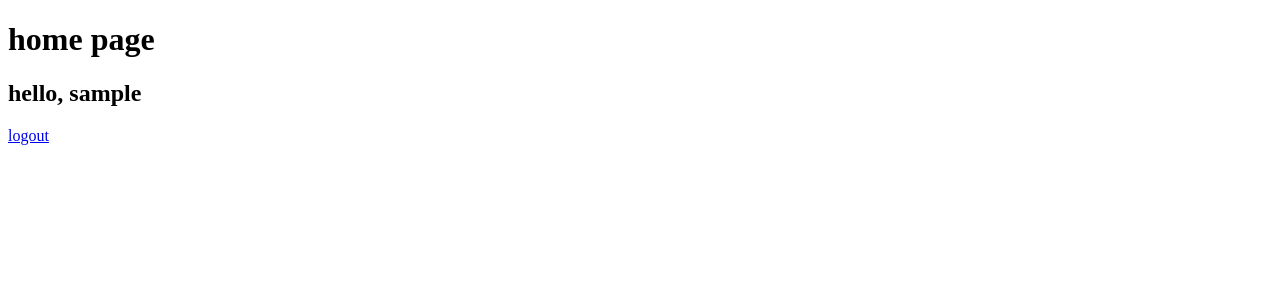
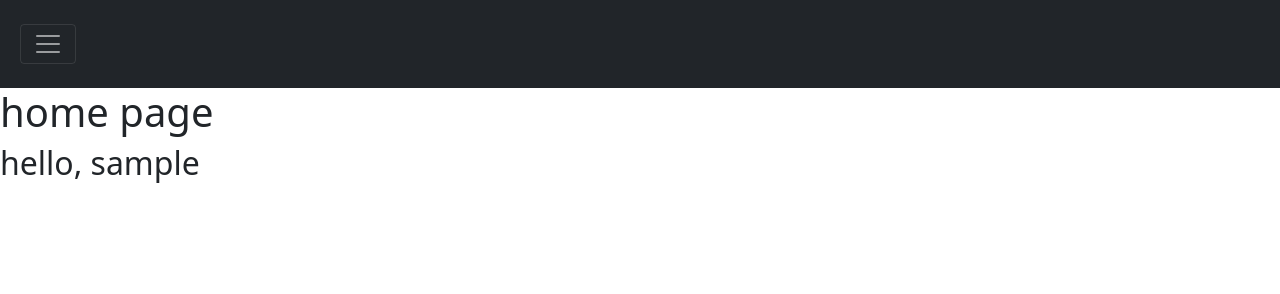
Before and after one commit to cyobero/scims, a Django app: page / in a window 1280 px wide. Shown: the top 294 px of the page. Run offline with Django 3.2, Linux system fonts and the light colour scheme; the visitor is signed in with stand-in values (Sample User, id 1).

Commit message:
sidebar navigation

```diff
--- /dev/null
+++ b/static/css/style.css
@@ -0,0 +1,69 @@
+ /* The sidebar menu */
+.sidebar {
+  height: 100%; /* 100% Full-height */
+  width: 0; /* 0 width - change this with JavaScript */
+  position: fixed; /* Stay in place */
+  z-index: 1; /* Stay on top */
+  top: 0;
+  left: 0;
+  background-color: #212529; /* Black*/
+  overflow-x: hidden; /* Disable horizontal scroll */
+  padding-top: 70px; /* Place content 60px from the top */
+  transition: 0.5s; /* 0.5 second transition effect to slide in the sidebar */
+}
+
+/* The sidebar links */
+.sidebar a {
+  padding: 8px 8px 8px 32px;
+  text-decoration: none;
+  font-size: 25px;
+  color: #818181;
+  display: block;
+  transition: 0.3s;
+}
+
+/* When you mouse over the navigation links, change their color */
+.sidebar a:hover {
+  color: #f1f1f1;
+}
+
+/* Position and style the close button (top right corner) */
+.sidebar .closebtn {
+  position: absolute;
+  top: 0;
+  right: 25px;
+  font-size: 36px;
+  margin-left: 50px;
+}
+
+.navbar {
+  background-color: #292b2c;
+}
+
+
+/* The button used to open the sidebar */
+.openbtn {
+  font-size: 20px;
+  cursor: pointer;
+  background-color: #111;
+  color: white;
+  padding: 10px 15px;
+  border: none;
+}
+
+.openbtn:hover {
+  background-color: #444;
+}
+
+
+/* Style page content - use this if you want to push the page content to the right when you open the side navigation */
+#main {
+  transition: margin-left .5s; /* If you want a transition effect */
+  padding: 20px;
+}
+
+/* On smaller screens, where height is less than 450px, change the style of the sidenav (less padding and a smaller font size) */
+@media screen and (max-height: 450px) {
+  .sidebar {padding-top: 15px;}
+  .sidebar a {font-size: 18px;}
+}
--- /dev/null
+++ b/static/js/style.js
@@ -0,0 +1,11 @@
+/* Set the width of the sidebar to 250px and the left margin of the page content to 250px */
+function openNav() {
+  document.getElementById("mySidebar").style.width = "250px";
+  document.getElementById("main").style.marginLeft = "250px";
+}
+
+/* Set the width of the sidebar to 0 and the left margin of the page content to 0 */
+function closeNav() {
+  document.getElementById("mySidebar").style.width = "0";
+  document.getElementById("main").style.marginLeft = "0";
+}
--- a/templates/base.html
+++ b/templates/base.html
@@ -2,11 +2,15 @@
 <html>
 	<head>
 		<title>{% block title %}{% endblock %}</title>
+		<!-- Bootstrap CSS -->
+<link rel='stylesheet' href='https://cdn.jsdelivr.net/npm/bootstrap@5.0.0-beta1/dist/css/bootstrap.min.css'>
 		{% block styles %}{% endblock %}
 	</head>
-	<body>
 		{% block navbar %}{% endblock %}
 		{% block content %}{% endblock %}
+
+		<!-- Bootstrap -->
+		<script src="https://cdn.jsdelivr.net/npm/bootstrap@5.0.1/dist/js/bootstrap.bundle.min.js" integrity="sha384-gtEjrD/SeCtmISkJkNUaaKMoLD0//ElJ19smozuHV6z3Iehds+3Ulb9Bn9Plx0x4" crossorigin="anonymous"></script>
 
 		{% block scripts %}{% endblock %}
 	</body>
--- a/templates/index.html
+++ b/templates/index.html
@@ -1,9 +1,43 @@
 {% extends 'base.html' %}
+{% load static %}
 {% block title %}home{% endblock %}
+
+{% block styles %}
+<link rel="stylesheet" href="{% static 'css/style.css' %}">
+{% endblock %}
+
+{% block navbar %}
+
+<nav class="navbar navbar-dark bg-dark py-1">
+  <div id="mySidebar" class="sidebar navbar-nav">
+    <ul class="navbar-nav mr-auto">
+    <a href="javascript:void(0)" class="closebtn" onclick="closeNav()">&times;</a>
+    <li class="nav-item"><a class href="#">About</a></li>
+    <li class="nav-item"><a class href="#">Services</a></li>
+    <li class="nav-item"><a class href="#">Clients</a></li>
+    <li class="nav-item"><a class href="#">Contact</a></li>
+    </ul>
+      {% if request.user.is_authenticated %}
+      <li class="nav-item"><a href="{% url 'user_logout' %}">Log out</a></li>
+      {% endif %}
+  </div>
+
+  <div id="main">
+    <button class="navbar-toggler" onclick="openNav()"><span class="navbar-toggler-icon"></span></button>
+  </div>
+</nav>
+{% endblock %}
+
+
 {% block content %}
 <h1>home page</h1>
+
 {% if request.user.is_authenticated %}
 <h2>hello, {{request.user.username}}</h2>
-<span><a href="{% url 'user_logout' %}">logout</a></span>
 {% endif %}
+
+{% block scripts %}
+<script type="text/javascript" src="{% static 'js/style.js' %}"></script>
 {% endblock %}
+
+{% endblock %}
```
Also changed, not shown: README.md.
